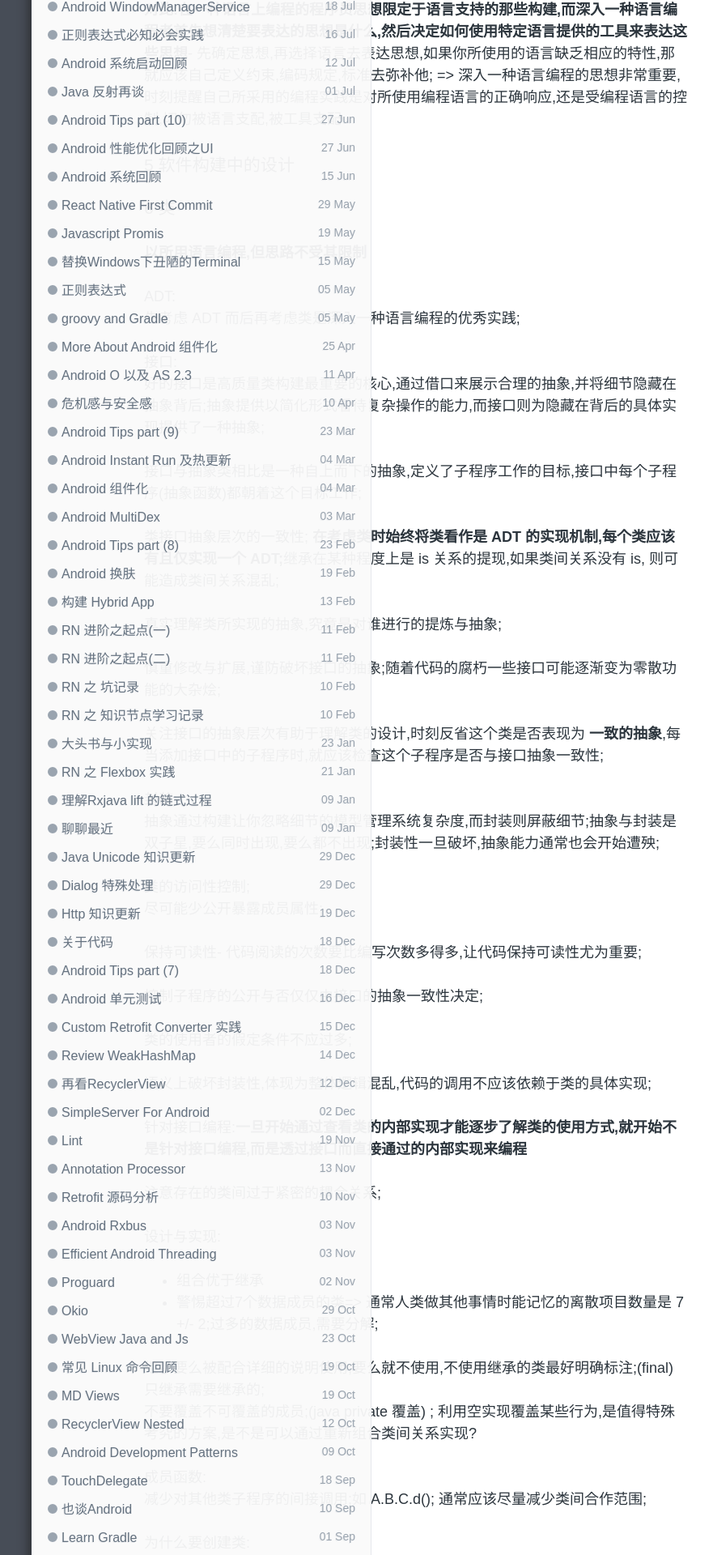
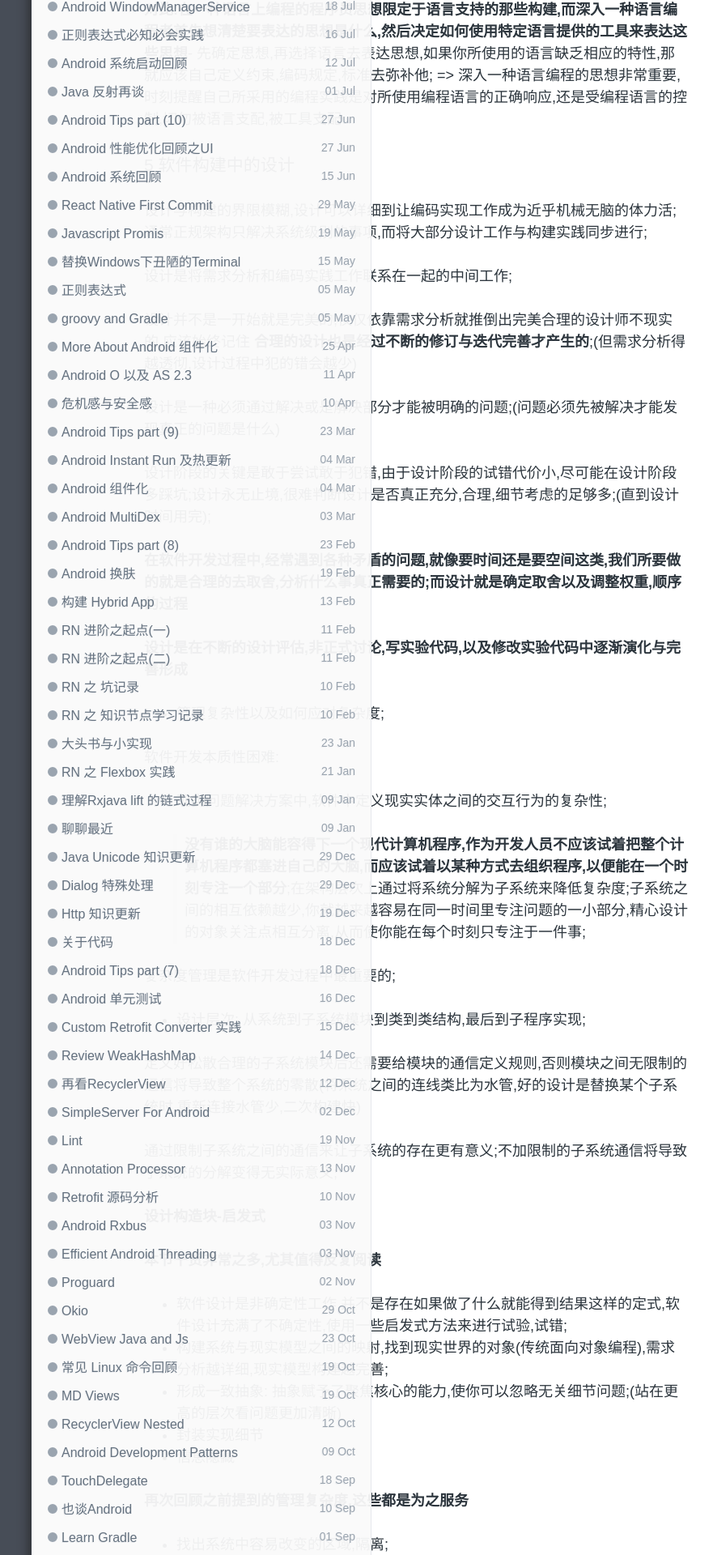
Before and after one commit to enlipan/enlipan.github.io, a Jekyll site: the page built from _posts/2017-12-01-coding-complete-reading.md, in a window 1280 px wide. Shown: the part 1343-3263 px from the top of the page at 81% size, without its empty margins (126-1007 px from the left). Built offline with Jekyll 4.4.1, drawn with Linux system fonts in a browser that asks for light colours; nearby versions of some CDN libraries; comment, search, counter and statistics services are not loaded; some of the changed text lies outside the part shown.

Commit message:
modify reading code complete

```diff
--- a/_posts/2017-12-01-coding-complete-reading.md
+++ b/_posts/2017-12-01-coding-complete-reading.md
@@ -40,6 +40,70 @@
 **编程工具不应该决定你的编程思路;"在一种语言上编程"与"深入一种语言编程"的思想对比:在一种语言上编程的程序员思想限定于语言支持的那些构建,而深入一种语言编程者首先想清楚要表达的思想是什么,然后决定如何使用特定语言提供的工具来表达这些思想**- 先确定思想,再选择语言去表达思想,如果你所使用的语言缺乏相应的特性,那就应该自己定义约束,编码规定,标准去弥补他;  => 深入一种语言编程的思想非常重要,时刻提醒自己所采用的编程实践是对所使用编程语言的正确响应,还是受编程语言的控制,切勿被语言支配,被工具支配
 
 ### 5 软件构建中的设计
+
+设计与构建的界限模糊,设计可以详细到让编码实现工作成为近乎机械无脑的体力活;通常正规架构只解决系统级别的事项,而将大部分设计工作与构建实践同步进行;
+
+设计是将需求分析和编码实践工作联系在一起的中间工作;
+
+设计并不是一开始就是完美的,仅仅依靠需求分析就推倒出完美合理的设计师不现实的,应该始终记住 **合理的设计也是经过不断的修订与迭代完善才产生的**;(但需求分析得越透彻,设计过程中犯的错会越少)
+
+设计是一种必须通过解决或是解决部分才能被明确的问题;(问题必须先被解决才能发现真正的问题是什么)
+
+设计阶段的关键是敢于尝试敢于犯错,由于设计阶段的试错代价小,尽可能在设计阶段多踩坑;设计永无止境,很难判断设计是否真正充分,合理,细节考虑的足够多;(直到设计时间用完);
+
+**在软件开发过程中,经常遇到各种矛盾的问题,就像要时间还是要空间这类,我们所要做的就是合理的去取舍,分析什么事真正需要的;而设计就是确定取舍以及调整权重,顺序的过程**
+
+**设计是在不断的设计评估,非正式讨论,写实验代码,以及修改实验代码中逐渐演化与完善形成**
+
+* 管理复杂性以及如何应对复杂度;
+
+软件开发本质性困难:
+
+* 现实问题解决方案中,软件中定义现实实体之间的交互行为的复杂性;
+
+>  **没有谁的大脑能容得下一个现代计算机程序,作为开发人员不应该试着把整个计算机程序都塞进自己的大脑,而应该试着以某种方式去组织程序,以便能在一个时刻专注一个部分**;在架构层次上通过将系统分解为子系统来降低复杂度;子系统之间的相互依赖越少,你就越来越容易在同一时间里专注问题的一小部分,精心设计的对象关注点相互分离,从而使你能在每个时刻只专注于一件事;
+
+复杂度管理是软件开发过程中最重要的;
+
+* 设计层次: 从系统到子系统模块到类到类结构,最后到子程序实现;
+
+定义好松散合理的子系统模块后还需要给模块的通信定义规则,否则模块之间无限制的通信将导致整个系统的零散(将系统之间的连线类比为水管,好的设计是替换某个子系统时,重新连接水管少,二次构建快)
+
+通过限制子系统之间的通信来让子系统的存在更有意义;不加限制的子系统通信将导致子系统的分解变得无实际意义;
+
+**设计构造块-启发式**
+
+**本节干货非常之多,尤其值得反复阅读**
+
+* 软件设计是非确定性工作,并不是存在如果做了什么就能得到结果这样的定式,软件设计充满了不确定性,使用一些启发式方法来进行试验,试错;
+
+* 构建系统与现实模型之间的映射,找到现实世界的对象(传统面向对象编程),需求分析越详细,现实模型构建越完善;
+
+* 形成一致抽象: 抽象赋予了聚焦核心的能力,使你可以忽略无关细节问题;(站在更高的层次看问题更加清晰)
+
+* 封装实现细节
+
+* 信息隐藏
+
+**再次回顾之前提到的管理复杂度,这些都是为之服务**
+
+* 找出系统中容易改变的区域,隔离;
+
+* **保持松散耦合**: 一个模块越容易被其他模块调用, 那么他们之间的耦合关系就越松散;反之如果对于一个模块的使用要求关注的点越多(内部细节?全局数据的修改?不确定的功能点?),这样系统整体的复杂度就越高,其模块内部管理能力也就被大削弱;
+
+
+
+设计实践:
+
+迭代: 迭代优化不要停止,只要开始迭代总会逐步优化设计
+
+分而治之: 系统分割,分割到能用代码很明确的实现
+
+抽象: 自上而下,自下而上
+
+建立实验性原型验证设计: 快速构建最小可视化原型;
+
+记录设计成果: 记录 wiki,写总结构建 ...
 
 
 
```
